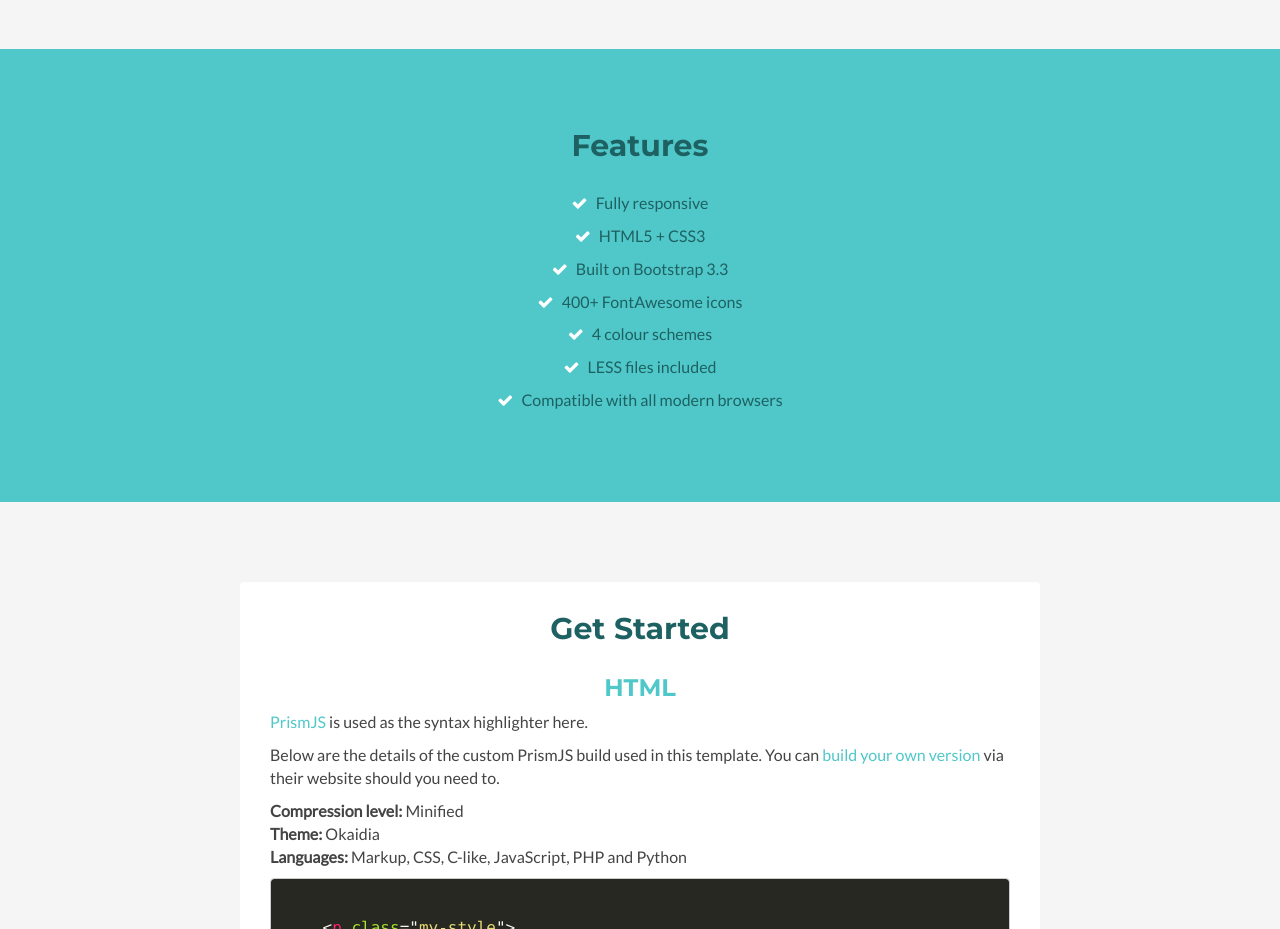
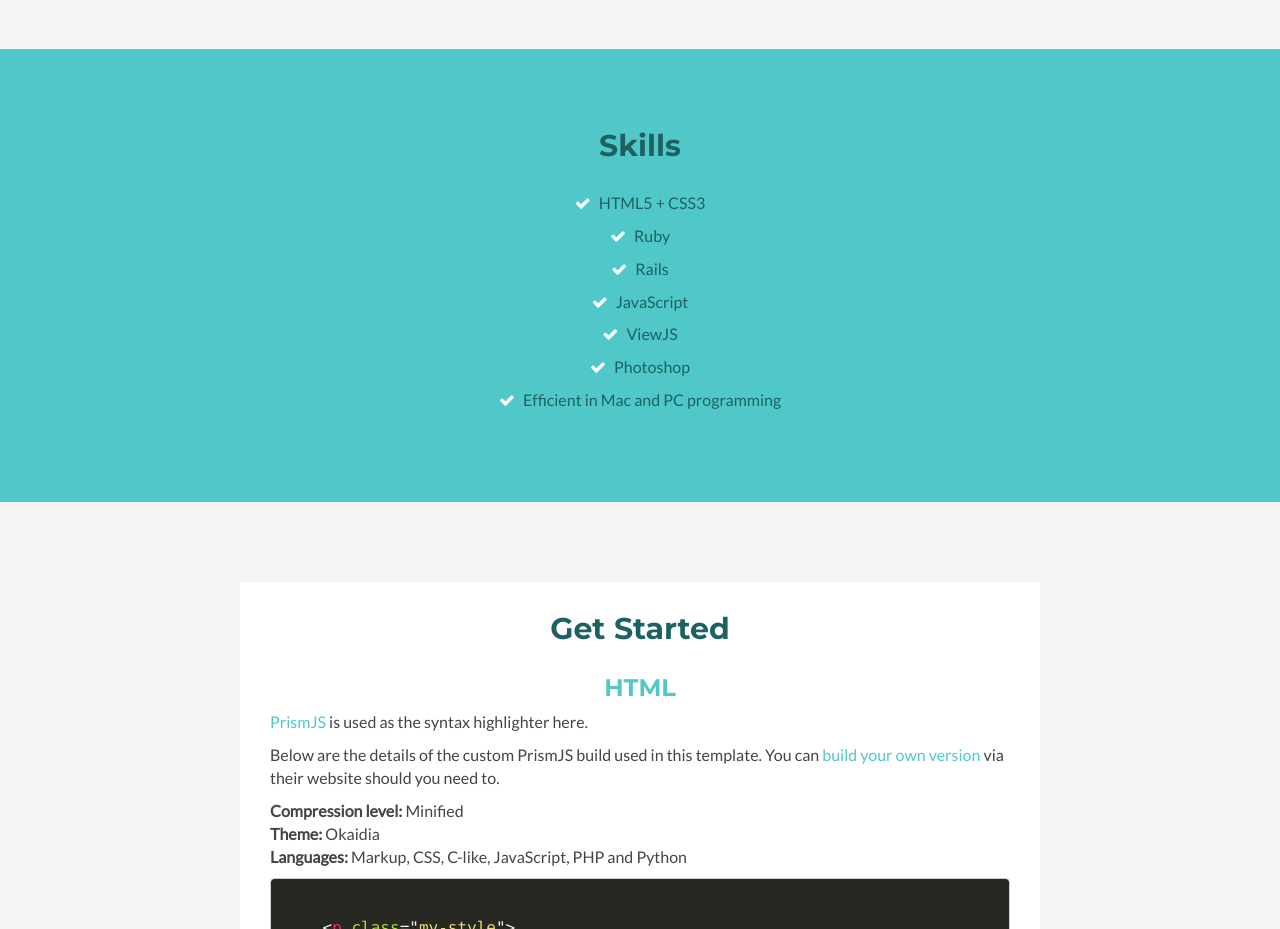
Before and after one commit to Robert-Fairchild/Robert-Fairchild.github.io, a plain HTML site: page index.html in a window 1280 px wide. Shown: the part 1280-2209 px from the top of the page. Drawn offline with Linux system fonts and the light colour scheme.

Commit message:
Features Updated

```diff
--- a/index.html
+++ b/index.html
@@ -178,15 +178,15 @@
     <!-- ******FEATURES****** -->
     <section id="features" class="features section">
         <div class="container text-center">
-            <h2 class="title">Features</h2>
+            <h2 class="title">Skills</h2>
             <ul class="feature-list list-unstyled">
-                <li><i class="fa fa-check"></i> Fully responsive</li>
-                <li><i class="fa fa-check"></i> HTML5 + CSS3</li>
-                <li><i class="fa fa-check"></i> Built on <a href="http://getbootstrap.com/" target="_blank">Bootstrap 3.3</a></li>
-                <li><i class="fa fa-check"></i> 400+ FontAwesome icons</li>
-                <li><i class="fa fa-check"></i> 4 colour schemes</li>
-                <li><i class="fa fa-check"></i> LESS files included</li>
-                <li><i class="fa fa-check"></i> Compatible with all modern browsers</li>
+                <li><i class="fa fa-check"></i> HTML5 + CSS3 </li>
+                <li><i class="fa fa-check"></i> Ruby </li>
+                <li><i class="fa fa-check"></i> Rails </a></li>
+                <li><i class="fa fa-check"></i> JavaScript</li>
+                <li><i class="fa fa-check"></i> ViewJS</li>
+                <li><i class="fa fa-check"></i> Photoshop</li>
+                <li><i class="fa fa-check"></i> Efficient in Mac and PC programming</li>
             </ul>
         </div><!--//container-->
     </section><!--//features-->
```
